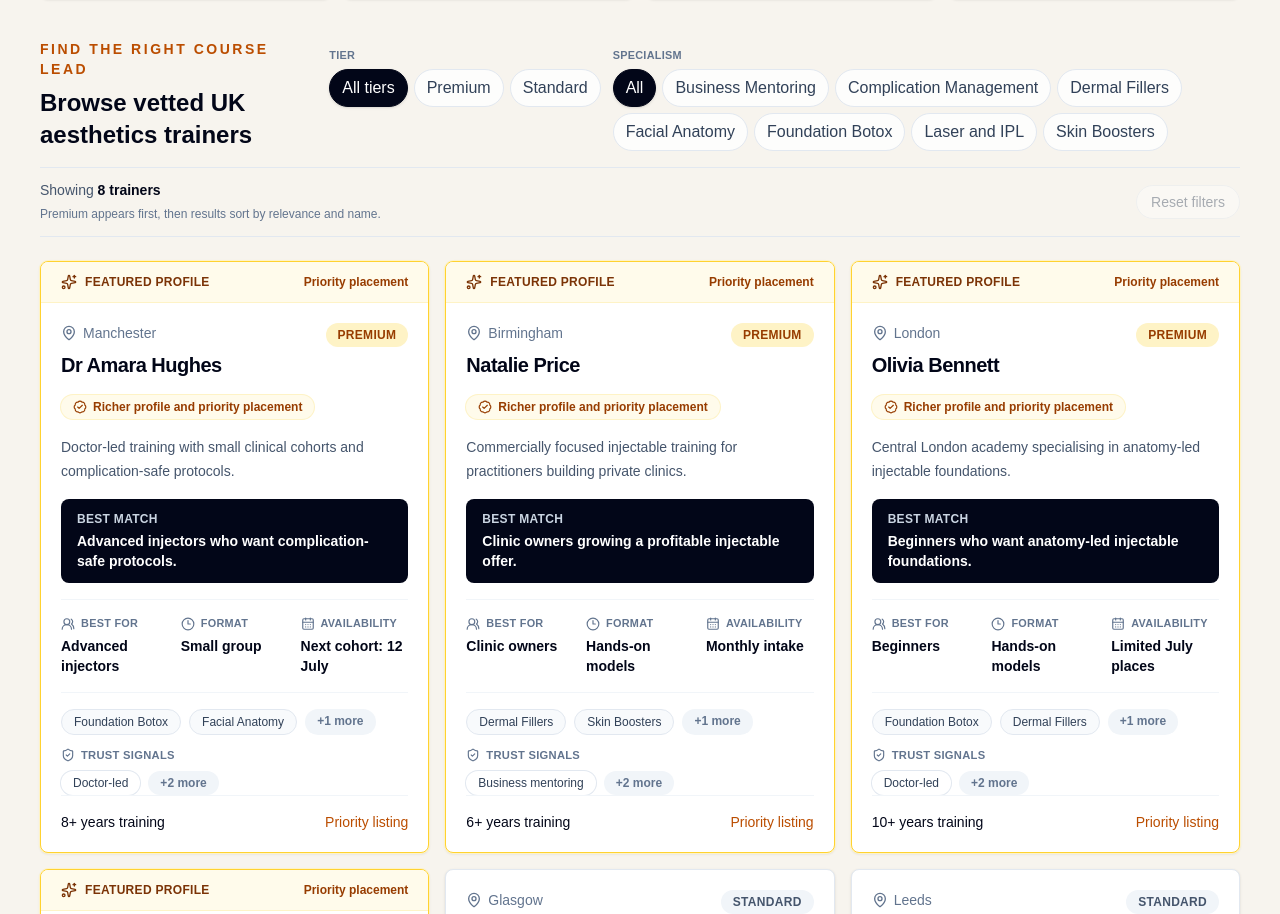
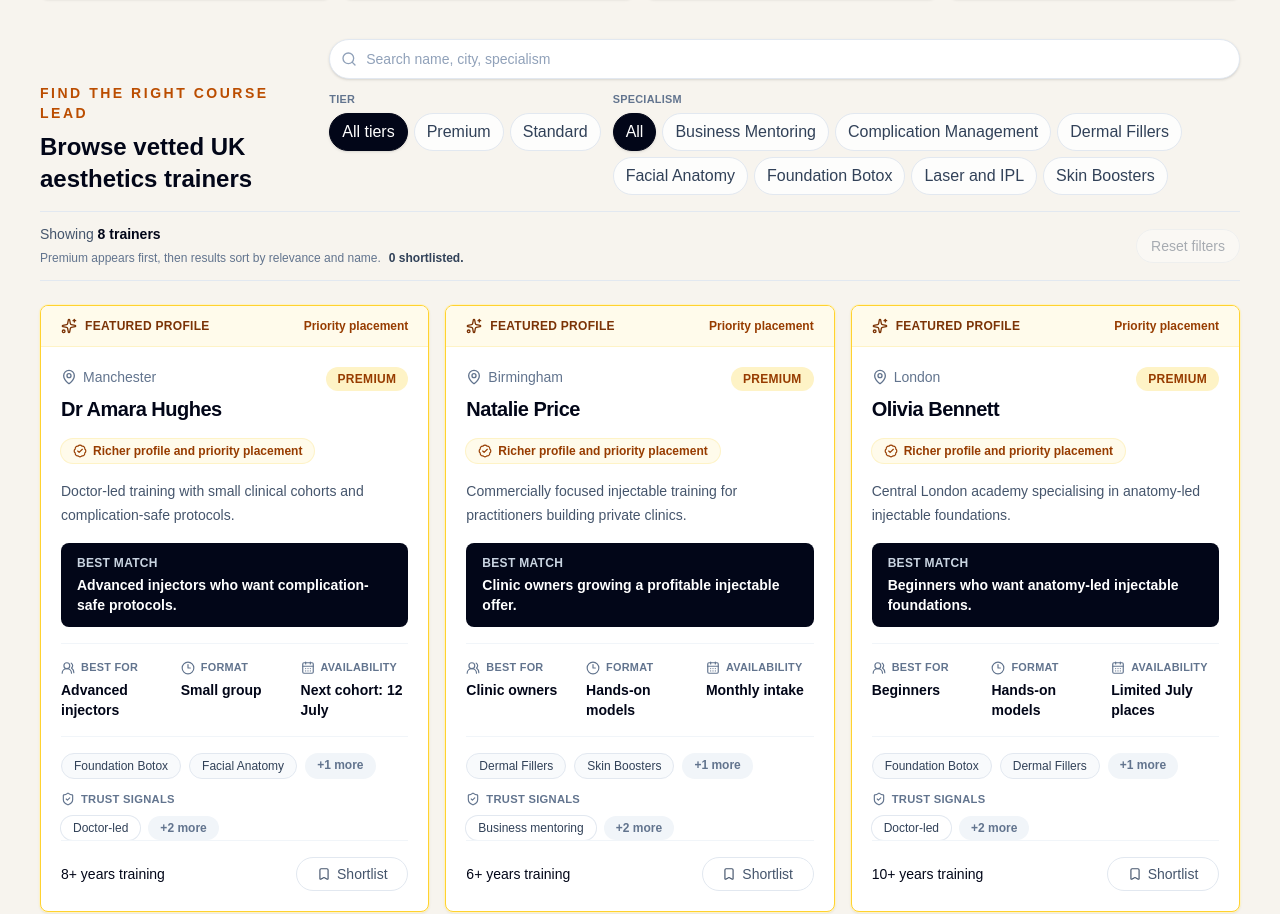
Before and after one commit to ElaiElaiElai1113/AestheticHub, a Next.js app: page / in a window 1280 px wide. Shown: the part 538-1452 px from the top of the page. Built offline with nearby package versions, Linux system fonts and the light colour scheme.

Commit message:
feat: add directory search and shortlist

```diff
--- a/app/components/practitioner-card.tsx
+++ b/app/components/practitioner-card.tsx
@@ -1,5 +1,7 @@
 import {
   BadgeCheck,
+  Bookmark,
+  BookmarkCheck,
   CalendarDays,
   Clock3,
   MapPin,
@@ -11,7 +13,9 @@ import {
 import type { Practitioner } from "@/app/data/practitioners";
 
 type PractitionerCardProps = {
+  isShortlisted: boolean;
   matchesSelectedSpecialism: boolean;
+  onToggleShortlist: () => void;
   practitioner: Practitioner;
 };
 
@@ -21,10 +25,13 @@ const tierLabel: Record<Practitioner["tier"], string> = {
 };
 
 export function PractitionerCard({
+  isShortlisted,
   matchesSelectedSpecialism,
+  onToggleShortlist,
   practitioner,
 }: PractitionerCardProps) {
   const isPremium = practitioner.tier === "premium";
+  const ShortlistIcon = isShortlisted ? BookmarkCheck : Bookmark;
   const visibleSpecialisms = practitioner.specialisms.slice(0, 2);
   const hiddenSpecialismCount =
     practitioner.specialisms.length - visibleSpecialisms.length;
@@ -159,9 +166,25 @@ export function PractitionerCard({
           <span className="font-medium text-slate-950">
             {practitioner.yearsTraining}+ years training
           </span>
-          <span className={isPremium ? "text-amber-700" : "text-slate-500"}>
-            {isPremium ? "Priority listing" : "Listed trainer"}
-          </span>
+          <button
+            aria-label={
+              isShortlisted
+                ? `Remove ${practitioner.name} from shortlist`
+                : `Add ${practitioner.name} to shortlist`
+            }
+            aria-pressed={isShortlisted}
+            className={[
+              "inline-flex min-w-28 items-center justify-center gap-1.5 rounded-full border px-3 py-1.5 text-xs font-semibold transition focus:outline-none focus:ring-4",
+              isShortlisted
+                ? "border-emerald-200 bg-emerald-50 text-emerald-700 focus:ring-emerald-100"
+                : "border-slate-200 bg-white text-slate-600 hover:border-slate-300 hover:text-slate-950 focus:ring-slate-200",
+            ].join(" ")}
+            onClick={onToggleShortlist}
+            type="button"
+          >
+            <ShortlistIcon aria-hidden className="size-3.5" />
+            {isShortlisted ? "Saved" : "Shortlist"}
+          </button>
         </div>
       </div>
     </article>
--- a/app/components/practitioner-directory.tsx
+++ b/app/components/practitioner-directory.tsx
@@ -1,6 +1,7 @@
 "use client";
 
-import { useMemo } from "react";
+import { Search } from "lucide-react";
+import { useMemo, useSyncExternalStore } from "react";
 import { usePathname, useSearchParams } from "next/navigation";
 import { PractitionerCard } from "@/app/components/practitioner-card";
 import {
@@ -26,6 +27,12 @@ const tierFilters: { label: string; value: TierFilter }[] = [
   { label: "Standard", value: "standard" },
 ];
 
+const shortlistStorageKey = "aesthetic-training-hub-shortlist";
+const shortlistChangeEvent = "aesthetic-training-hub-shortlist-change";
+const emptyShortlistSnapshot: string[] = [];
+let cachedShortlistRaw: string | null = null;
+let cachedShortlistIds: string[] = [];
+
 export function PractitionerDirectory({
   practitioners,
   specialisms,
@@ -38,6 +45,8 @@ export function PractitionerDirectory({
     specialisms,
   );
   const selectedTier = getSelectableTier(searchParams.get("tier"));
+  const searchQuery = searchParams.get("q") ?? "";
+  const activeSearchQuery = searchQuery.trim();
 
   const selectedSpecialismForRanking =
     selectedSpecialism === allSpecialisms ? null : selectedSpecialism;
@@ -47,26 +56,47 @@ export function PractitionerDirectory({
       practitioners,
       selectedSpecialism,
       selectedTier,
+      searchQuery,
     );
-  }, [practitioners, selectedSpecialism, selectedTier]);
+  }, [practitioners, searchQuery, selectedSpecialism, selectedTier]);
 
   const resultLabel =
     filteredPractitioners.length === 1
       ? "1 trainer"
       : `${filteredPractitioners.length} trainers`;
   const hasActiveFilters =
-    selectedSpecialism !== allSpecialisms || selectedTier !== allTiers;
+    selectedSpecialism !== allSpecialisms ||
+    selectedTier !== allTiers ||
+    activeSearchQuery !== "";
   const selectedTierLabel =
     selectedTier === allTiers
       ? null
       : tierFilters.find((tier) => tier.value === selectedTier)?.label;
+  const storedShortlistedIds = useSyncExternalStore(
+    subscribeToShortlist,
+    getStoredShortlistSnapshot,
+    getServerShortlistSnapshot,
+  );
+  const validPractitionerIds = useMemo(
+    () => new Set(practitioners.map((practitioner) => practitioner.id)),
+    [practitioners],
+  );
+  const shortlistedIds = useMemo(
+    () => storedShortlistedIds.filter((id) => validPractitionerIds.has(id)),
+    [storedShortlistedIds, validPractitionerIds],
+  );
+  const shortlistLabel =
+    shortlistedIds.length === 1
+      ? "1 shortlisted"
+      : `${shortlistedIds.length} shortlisted`;
 
-  function updateUrlFilter(key: "specialism" | "tier", value: string) {
+  function updateUrlFilter(key: "specialism" | "tier" | "q", value: string) {
     const params = new URLSearchParams(searchParams.toString());
 
     if (
       (key === "specialism" && value === allSpecialisms) ||
-      (key === "tier" && value === allTiers)
+      (key === "tier" && value === allTiers) ||
+      (key === "q" && value.trim() === "")
     ) {
       params.delete(key);
     } else {
@@ -81,9 +111,20 @@ export function PractitionerDirectory({
     const params = new URLSearchParams(searchParams.toString());
     params.delete("specialism");
     params.delete("tier");
+    params.delete("q");
 
     const queryString = params.toString();
     window.history.pushState(null, "", queryString ? `${pathname}?${queryString}` : pathname);
+  }
+
+  function toggleShortlist(practitionerId: string) {
+    const nextIds = shortlistedIds.includes(practitionerId)
+      ? shortlistedIds.filter((id) => id !== practitionerId)
+      : [...shortlistedIds, practitionerId];
+
+    saveStoredShortlist(
+      nextIds.filter((id) => validPractitionerIds.has(id)),
+    );
   }
 
   return (
@@ -102,7 +143,23 @@ export function PractitionerDirectory({
             </h2>
           </div>
 
-          <div className="grid gap-3 lg:min-w-[620px] lg:grid-cols-[auto_1fr] lg:items-start">
+          <div className="flex flex-col gap-3 lg:min-w-[720px]">
+            <label className="relative block">
+              <span className="sr-only">Search trainers</span>
+              <Search
+                aria-hidden
+                className="pointer-events-none absolute left-3 top-1/2 size-4 -translate-y-1/2 text-slate-400"
+              />
+              <input
+                className="h-10 w-full rounded-full border border-slate-200 bg-white pl-9 pr-4 text-sm font-medium text-slate-900 shadow-sm outline-none transition placeholder:text-slate-400 focus:border-slate-400 focus:ring-4 focus:ring-slate-200"
+                onChange={(event) => updateUrlFilter("q", event.target.value)}
+                placeholder="Search name, city, specialism"
+                type="search"
+                value={searchQuery}
+              />
+            </label>
+
+            <div className="grid gap-3 lg:grid-cols-[auto_1fr] lg:items-start">
               <FilterGroup
                 headingId="tier-filter-heading"
                 label="Tier"
@@ -132,6 +189,7 @@ export function PractitionerDirectory({
               </FilterGroup>
             </div>
           </div>
+        </div>
 
         <div
           className="flex flex-col gap-3 border-b border-slate-200 py-3 text-sm text-slate-600 sm:flex-row sm:items-center sm:justify-between"
@@ -147,9 +205,13 @@ export function PractitionerDirectory({
                 ? ""
                 : ` for ${selectedSpecialism}`}
               {selectedTierLabel ? ` in ${selectedTierLabel}` : ""}
+              {activeSearchQuery ? ` matching "${activeSearchQuery}"` : ""}
             </p>
             <p className="max-w-3xl text-xs leading-5 text-slate-500">
               Premium appears first, then results sort by relevance and name.
+              <span className="ml-2 font-semibold text-slate-700">
+                {shortlistLabel}.
+              </span>
             </p>
           </div>
           <button
@@ -170,12 +232,14 @@ export function PractitionerDirectory({
         >
           {filteredPractitioners.map((practitioner) => (
             <PractitionerCard
+              isShortlisted={shortlistedIds.includes(practitioner.id)}
               key={practitioner.id}
               matchesSelectedSpecialism={
                 selectedSpecialismForRanking
                   ? practitioner.specialisms.includes(selectedSpecialismForRanking)
                   : false
               }
+              onToggleShortlist={() => toggleShortlist(practitioner.id)}
               practitioner={practitioner}
             />
           ))}
@@ -249,3 +313,46 @@ function FilterButton({
     </button>
   );
 }
+
+function subscribeToShortlist(onStoreChange: () => void) {
+  window.addEventListener("storage", onStoreChange);
+  window.addEventListener(shortlistChangeEvent, onStoreChange);
+
+  return () => {
+    window.removeEventListener("storage", onStoreChange);
+    window.removeEventListener(shortlistChangeEvent, onStoreChange);
+  };
+}
+
+function getServerShortlistSnapshot() {
+  return emptyShortlistSnapshot;
+}
+
+function getStoredShortlistSnapshot() {
+  const rawShortlist = window.localStorage.getItem(shortlistStorageKey) ?? "[]";
+
+  if (rawShortlist === cachedShortlistRaw) {
+    return cachedShortlistIds;
+  }
+
+  try {
+    const parsedShortlist = JSON.parse(rawShortlist) as unknown;
+
+    cachedShortlistIds = Array.isArray(parsedShortlist)
+      ? parsedShortlist.filter((id): id is string => typeof id === "string")
+      : [];
+  } catch {
+    cachedShortlistIds = [];
+  }
+
+  cachedShortlistRaw = rawShortlist;
+  return cachedShortlistIds;
+}
+
+function saveStoredShortlist(shortlistedIds: string[]) {
+  const nextRawShortlist = JSON.stringify(shortlistedIds);
+  window.localStorage.setItem(shortlistStorageKey, nextRawShortlist);
+  cachedShortlistRaw = nextRawShortlist;
+  cachedShortlistIds = shortlistedIds;
+  window.dispatchEvent(new Event(shortlistChangeEvent));
+}
--- a/app/data/practitioner-search.ts
+++ b/app/data/practitioner-search.ts
@@ -34,20 +34,45 @@ export function filterAndRankPractitioners(
   practitioners: Practitioner[],
   selectedSpecialism: string,
   selectedTier: TierFilter,
+  searchQuery = "",
 ) {
+  const normalisedQuery = searchQuery.trim().toLowerCase();
   const practitionersForTier =
     selectedTier === allTiers
       ? practitioners
       : practitioners.filter((practitioner) => practitioner.tier === selectedTier);
 
   if (selectedSpecialism === allSpecialisms) {
-    return rankPractitionersForSpecialism(practitionersForTier, null);
+    return rankPractitionersForSpecialism(
+      practitionersForTier.filter((practitioner) =>
+        matchesSearchQuery(practitioner, normalisedQuery),
+      ),
+      null,
+    );
   }
 
   return rankPractitionersForSpecialism(
     practitionersForTier.filter((practitioner) =>
-      practitioner.specialisms.includes(selectedSpecialism),
+      practitioner.specialisms.includes(selectedSpecialism) &&
+      matchesSearchQuery(practitioner, normalisedQuery),
     ),
     selectedSpecialism,
   );
 }
+
+function matchesSearchQuery(practitioner: Practitioner, normalisedQuery: string) {
+  if (!normalisedQuery) {
+    return true;
+  }
+
+  const searchableValues = [
+    practitioner.name,
+    practitioner.location,
+    practitioner.tier,
+    ...practitioner.specialisms,
+  ];
+
+  return searchableValues.some((value) =>
+    value.toLowerCase().includes(normalisedQuery),
+  );
+}
```
Also changed, not shown: 5 other files (tests, documents, lock files or other folders). Lines whose indentation alone changed are shown as unchanged.
